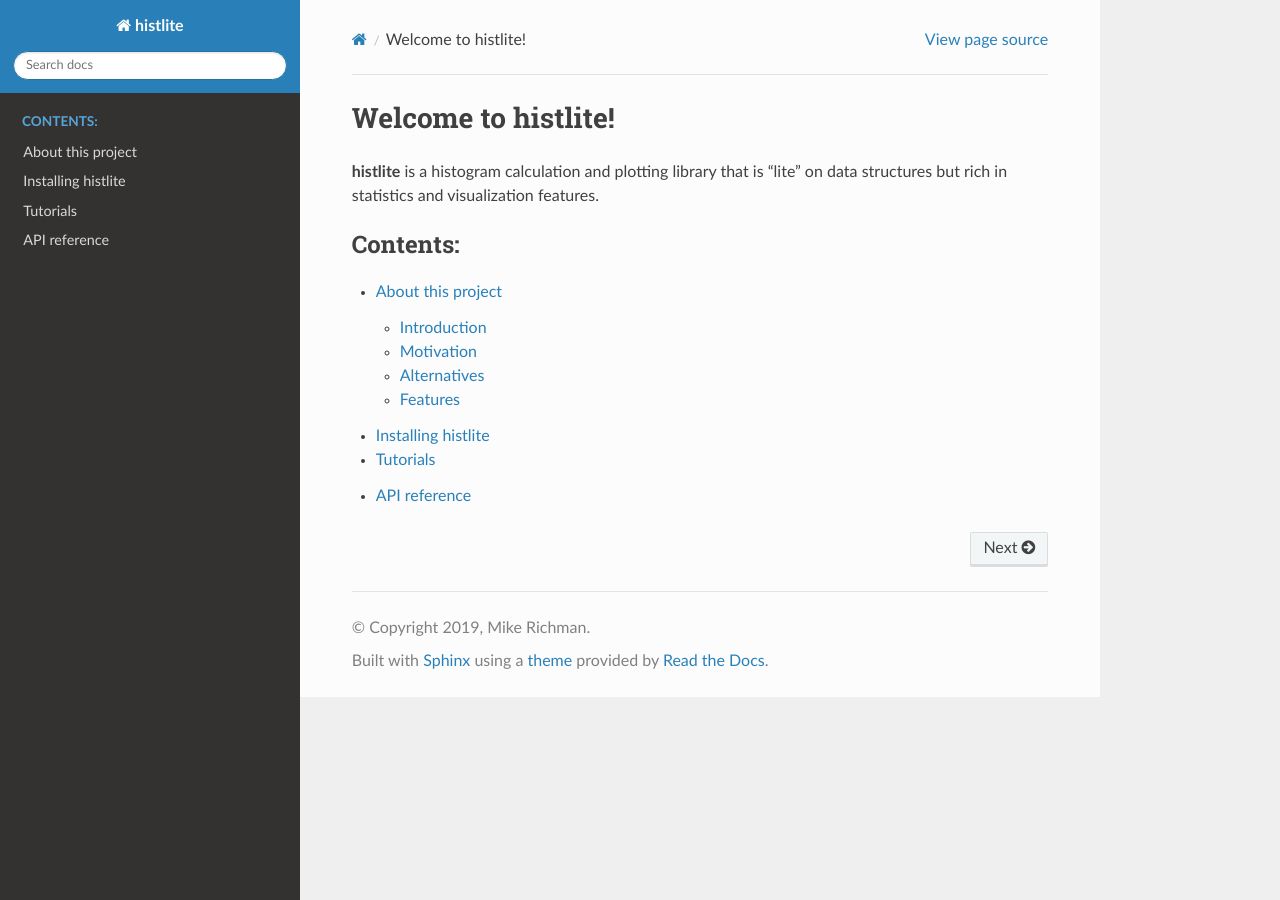
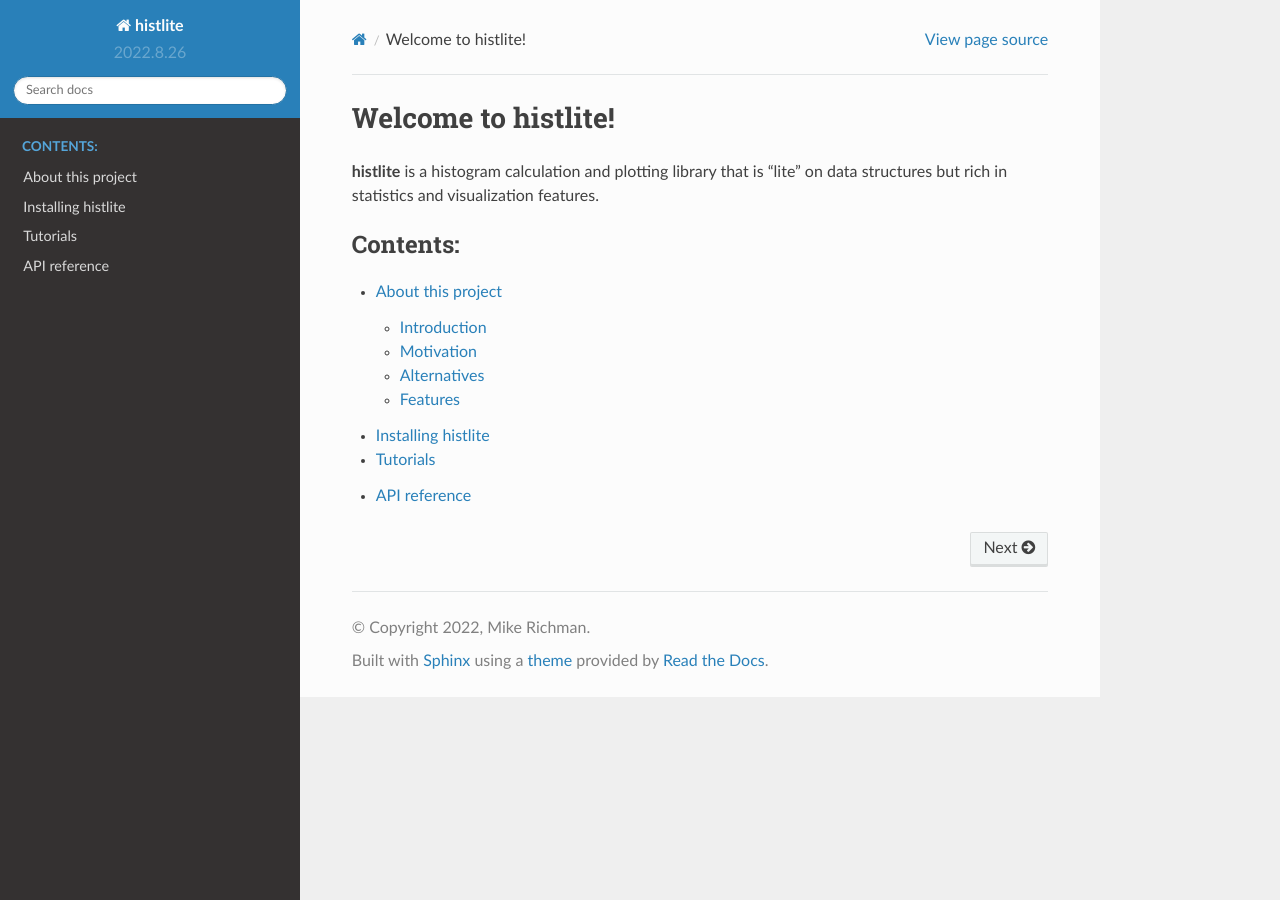
Before and after one commit to zgana/histlite, a Sphinx documentation site: the page built from docs/index.rst, in a window 1280 px wide. Built offline with Sphinx 7.4.7 and the Read the Docs theme 2.0.0, drawn with Linux system fonts in a browser that asks for light colours; pages that are not in the unit, such as notebooks, are missing from menus.

Commit message:
Switch to year.month.day version, tweak docs conf

```diff
--- a/docs/conf.py
+++ b/docs/conf.py
@@ -19,14 +19,14 @@
 
 # -- Project information -----------------------------------------------------
 
-project = u'histlite'
-copyright = u'2019, Mike Richman'
-author = u'Mike Richman'
+project = 'histlite'
+copyright = '2022, Mike Richman'
+author = 'Mike Richman'
 
 # The short X.Y version
-version = u''
+version = '2022.8.26'
 # The full version, including alpha/beta/rc tags
-release = u'0.9.5'
+release = '2022.8.26'
 
 
 # -- General configuration ---------------------------------------------------
@@ -63,12 +63,12 @@ master_doc = 'index'
 #
 # This is also used if you do content translation via gettext catalogs.
 # Usually you set "language" from the command line for these cases.
-language = None
+language = 'en'
 
 # List of patterns, relative to source directory, that match files and
 # directories to ignore when looking for source files.
 # This pattern also affects html_static_path and html_extra_path.
-exclude_patterns = [u'_build', 'Thumbs.db', '.DS_Store', '.ipynb_checkpoints']
+exclude_patterns = ['_build', 'Thumbs.db', '.DS_Store', '.ipynb_checkpoints']
 
 # The name of the Pygments (syntax highlighting) style to use.
 pygments_style = None
@@ -91,7 +91,7 @@ html_theme = "sphinx_rtd_theme"
 # Add any paths that contain custom static files (such as style sheets) here,
 # relative to this directory. They are copied after the builtin static files,
 # so a file named "default.css" will overwrite the builtin "default.css".
-html_static_path = ['_static']
+#html_static_path = ['_static']
 
 # Custom sidebar templates, must be a dictionary that maps document names
 # to template names.
@@ -134,8 +134,8 @@ latex_elements = {
 # (source start file, target name, title,
 #  author, documentclass [howto, manual, or own class]).
 latex_documents = [
-    (master_doc, 'histlite.tex', u'histlite Documentation',
-     u'Mike Richman', 'manual'),
+    (master_doc, 'histlite.tex', 'histlite Documentation',
+     'Mike Richman', 'manual'),
 ]
 
 
@@ -144,7 +144,7 @@ latex_documents = [
 # One entry per manual page. List of tuples
 # (source start file, name, description, authors, manual section).
 man_pages = [
-    (master_doc, 'histlite', u'histlite Documentation',
+    (master_doc, 'histlite', 'histlite Documentation',
      [author], 1)
 ]
 
@@ -155,7 +155,7 @@ man_pages = [
 # (source start file, target name, title, author,
 #  dir menu entry, description, category)
 texinfo_documents = [
-    (master_doc, 'histlite', u'histlite Documentation',
+    (master_doc, 'histlite', 'histlite Documentation',
      author, 'histlite', 'One line description of project.',
      'Miscellaneous'),
 ]
--- a/histlite/__init__.py
+++ b/histlite/__init__.py
@@ -1437,7 +1437,7 @@ def hist_from_function(bins, func, *args, **kwargs):
     :type   func: function
     :param  func: the function to evaluate. it should return floats and respect
         numpy broadcasting rules.  if ``splat`` is true, it should take
-        ``len(bins)``(that is, n_dim) arguments; otherwise, it should accept
+        ``len(bins)`` (that is, n_dim) arguments; otherwise, it should accept
         a single argument containing all values of all independent variables
 
     :type   err_func: function
--- a/setup.py
+++ b/setup.py
@@ -4,7 +4,7 @@
 import sys
 import setuptools
 
-__version__ = '0.9.5'
+__version__ = '2022.8.26'
 
 
 with open("README.md", "r") as fh:
```
